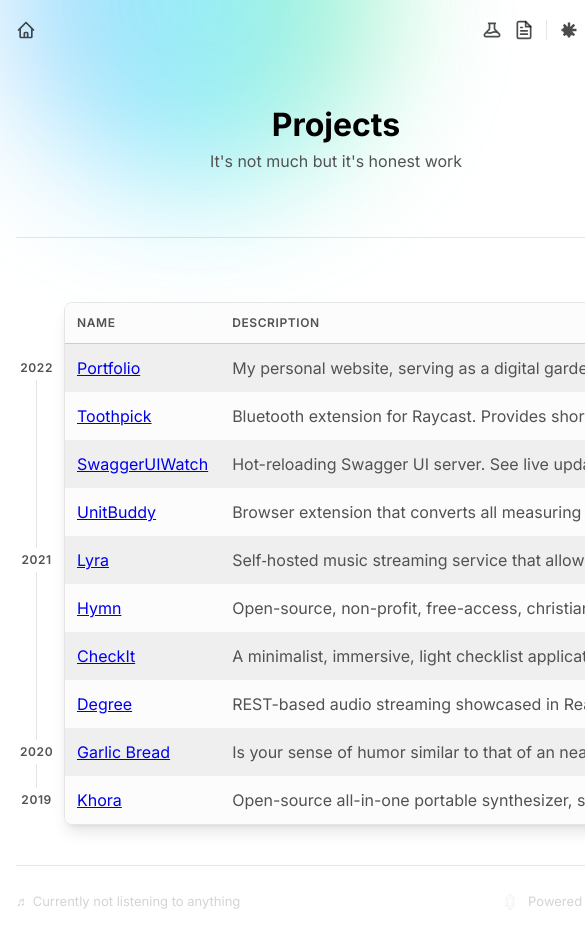
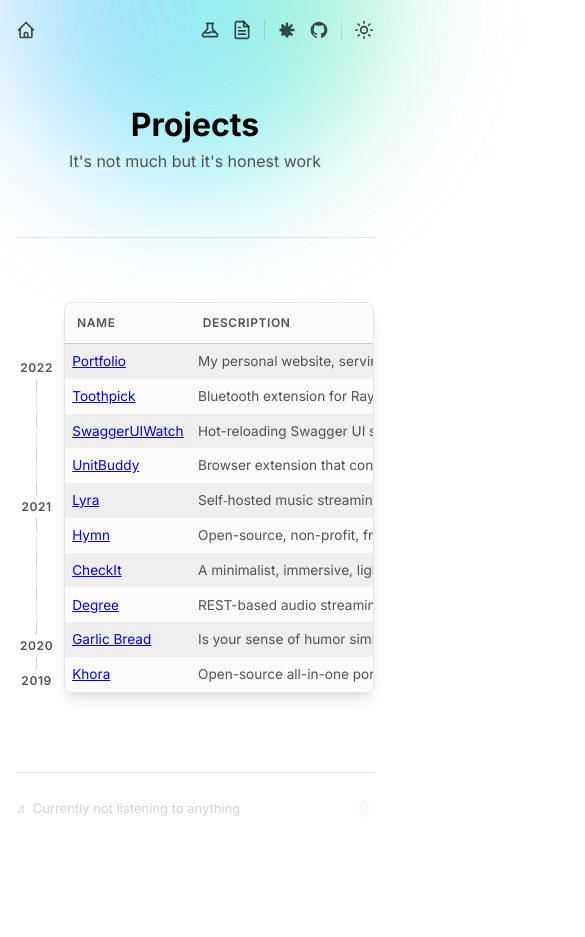
Before and after one commit to VladCuciureanu/Portfolio, a Next.js app: page /projects in a window 390 px wide. Shown: the top 937 px of the page, 585 px wide, since content can reach past the window. After the commit the page ends 844 px from the top, so only its background shows below. Built offline with nearby package versions, Linux system fonts and the light colour scheme.

Commit message:
fix: Responsiveness

```diff
--- a/src/features/Projects/Table/index.module.scss
+++ b/src/features/Projects/Table/index.module.scss
@@ -1,4 +1,5 @@
 .TableWrapper {
+  max-width: calc(100vw - 5rem);
   margin-left: 3rem;
 
   @media (min-width: 768px) {
@@ -89,9 +90,17 @@
       &.Entry {
         &:nth-child(even) {
           & td {
-            padding: 0.75rem;
+            padding: 0.45rem;
+
             color: rgb(var(--text-color));
+            font-size: 0.85rem;
             white-space: nowrap;
+
+            transition: padding 0.25s ease;
+
+            @media (min-width: 640px) {
+              padding: 0.75rem;
+            }
           }
         }
 
--- a/src/features/Shared/Footer/index.module.scss
+++ b/src/features/Shared/Footer/index.module.scss
@@ -9,6 +9,12 @@
   justify-content: center;
 
   font-size: small;
+
+  padding: 0 1rem;
+
+  @media (min-width: 640px) {
+    padding: 0 auto;
+  }
 
   & div {
     width: 100%;
@@ -25,3 +31,9 @@
     }
   }
 }
+
+.Vercel {
+  @media (max-width: 460px) {
+    display: none;
+  }
+}
--- a/src/features/Shared/Footer/index.tsx
+++ b/src/features/Shared/Footer/index.tsx
@@ -8,7 +8,7 @@ export default function Footer() {
         <p>♬ Currently not listening to anything</p>
         <p style={{ display: "flex", gap: 8 }}>
           <EasterEgg />
-          Powered by ▲Vercel
+          <span className={styles.Vercel}>Powered by ▲Vercel</span>
         </p>
       </div>
     </footer>
```
